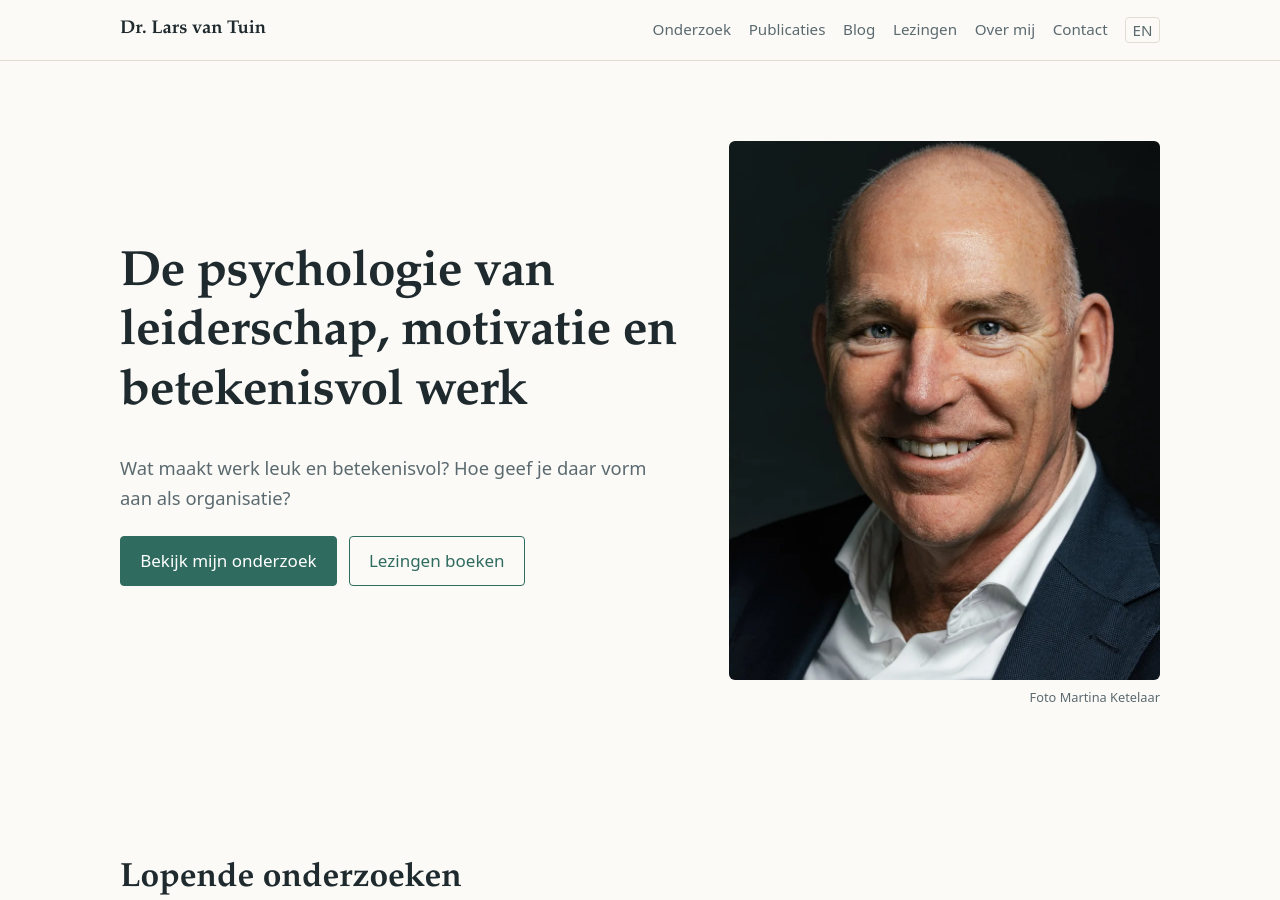
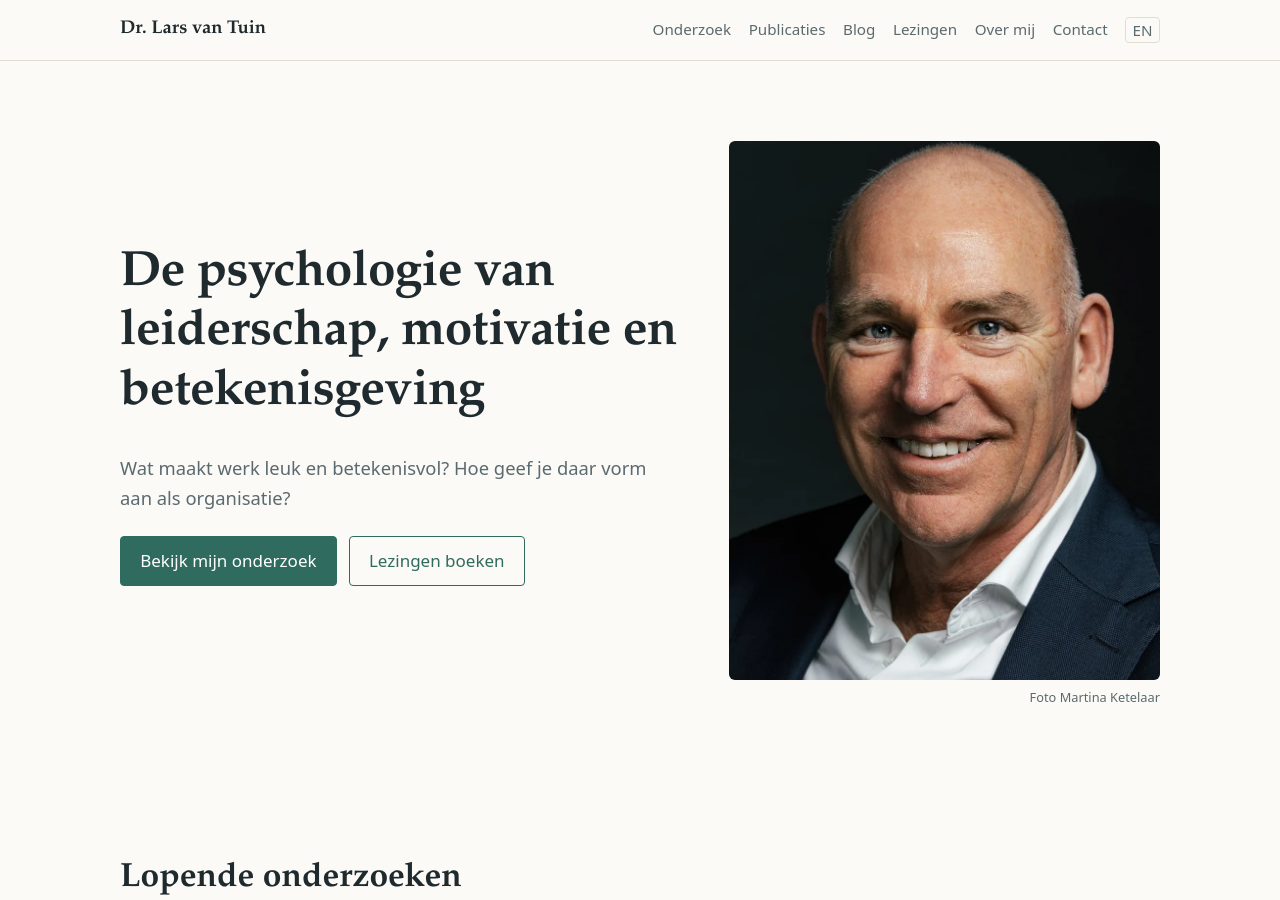
Before and after one commit to larsvantuin/website, a Jekyll site: the page built from index.html, in a window 1280 px wide and 900 px high. Built offline with Jekyll 4.4.1, drawn with Linux system fonts in a browser that asks for light colours.

Commit message:
Titel: betekenisgeving
Co-Authored-By: Claude Opus 5.5 <noreply@anthropic.com>
Claude-Session: https://claude.ai/code/session_01JLiW56dra78zm9y6Qetye6

```diff
--- a/_config.yml
+++ b/_config.yml
@@ -1,6 +1,6 @@
 # Instellingen van de site. Na een wijziging hier bouwt GitHub de site opnieuw (1-2 minuten).
 title: "Dr. Lars van Tuin"
-tagline: "Leiderschap, motivatie en betekenisvol werk"
+tagline: "Leiderschap, motivatie en betekenisgeving"
 description: "Onderzoek, colleges en lezingen over bevlogenheid, welzijn, motivatie en betekenisvol werk."
 lang: nl
 url: "https://larsvantuin.github.io"   # later: "https://www.larsvantuin.nl"
--- a/en/index.html
+++ b/en/index.html
@@ -9,7 +9,7 @@ description: "Research, lectures and talks on leadership, motivation, work engag
 <section class="hero">
   <div class="wrap hero-grid">
     <div>
-      <h1>The psychology of leadership, motivation and meaningful work</h1>
+      <h1>The psychology of leadership, motivation and meaning</h1>
       <p class="lead">What makes work enjoyable and meaningful? And how can organizations shape it?</p>
       <p class="buttons">
         <a class="btn" href="#research">See my research</a>
--- a/index.html
+++ b/index.html
@@ -6,7 +6,7 @@ layout: default
 <section class="hero">
   <div class="wrap hero-grid">
     <div>
-      <h1>De psychologie van leiderschap, motivatie en betekenisvol werk</h1>
+      <h1>De psychologie van leiderschap, motivatie en betekenisgeving</h1>
       <p class="lead">Wat maakt werk leuk en betekenisvol? Hoe geef je daar vorm aan als organisatie?</p>
       <p class="buttons">
         <a class="btn" href="#onderzoek">Bekijk mijn onderzoek</a>
```
Also changed, not shown: assets/img/deelafbeelding.jpg.
